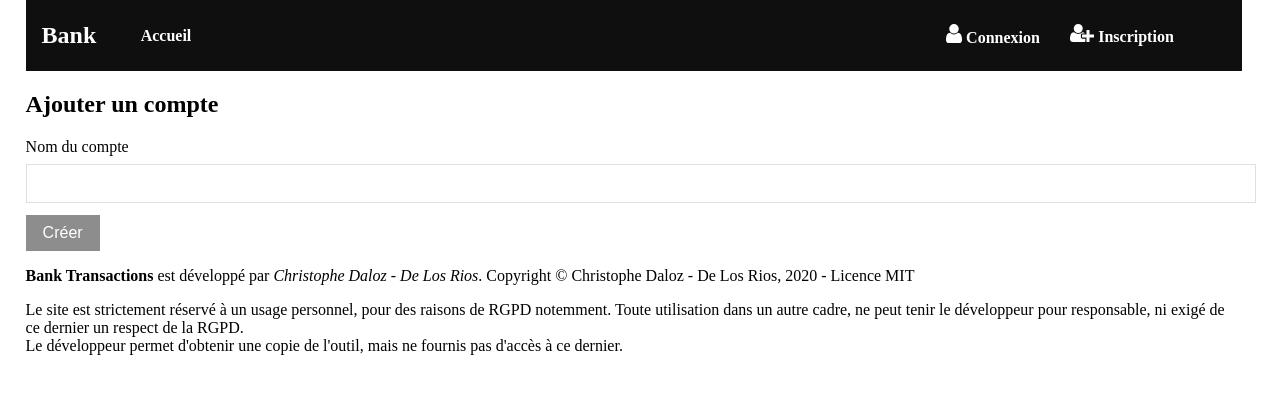
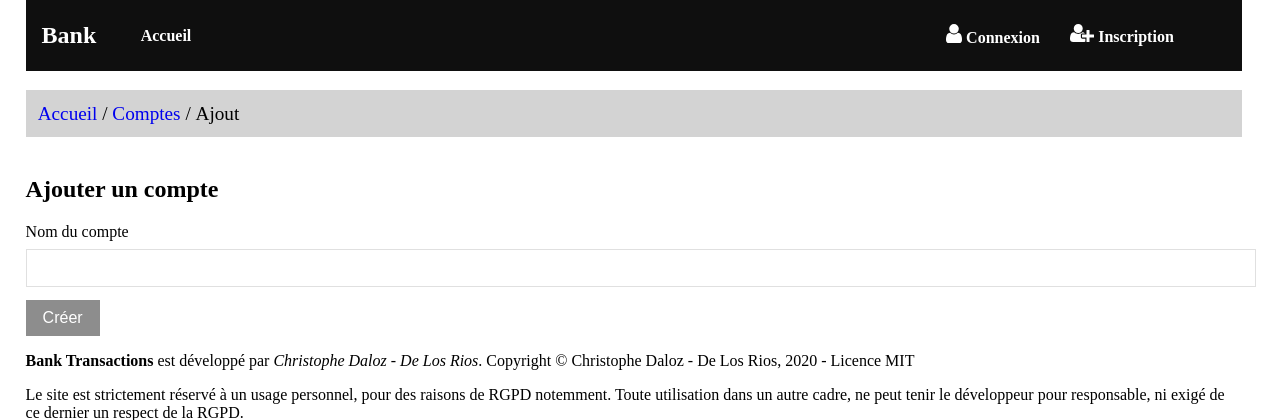
Before and after one commit to Christophedlr/bank-transactions, a Django app: page /account/add in a window 1280 px wide. Shown: the top 420 px of the page. Run offline with Django 3.2, Linux system fonts and the light colour scheme.

Commit message:
Add breadcrumb in add account

```diff
--- a/bank/bank/system/templates/system/add_acount.html
+++ b/bank/bank/system/templates/system/add_acount.html
@@ -1,6 +1,14 @@
 {% extends 'app/layout.html' %}
 
 {% block title %}Ajouter compte{% endblock %}
+
+{% block breadcrumb %}
+    <ul class="breadcrumb">
+        <li><a href="{% url 'index' %}">Accueil</a></li>
+        <li><a href="{% url 'index_system' %}">Comptes</a></li>
+        <li>Ajout</li>
+    </ul>
+{% endblock %}
 
 {% block body %}
     <div class="row">
```
